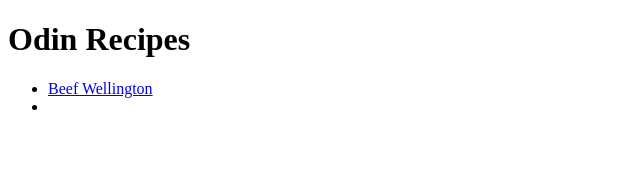
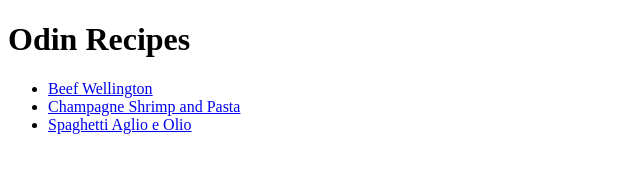
Before and after one commit to A-i-k-a/odin-recipes, a plain HTML site: page index.html in a window 1280 px wide. Shown: the whole page, without its empty margins (0-640 px from the left). Drawn offline with Linux system fonts and the light colour scheme.

Commit message:
delete " in a element of shrimp and pasta add the text for the a element of shrimp and pasta add a list item leading to aglio olio recipe
this fix the syntax error which root from the excess " and update the list of recipes

```diff
--- a/index.html
+++ b/index.html
@@ -8,7 +8,8 @@
         <h1>Odin Recipes</h1>
         <ul>
             <li><a href="./recipes/beefwellington.html">Beef Wellington</a></li>
-            <li><a href="./recipes/champagneshrimpandpasta.html""></a></li>
+            <li><a href="./recipes/champagneshrimpandpasta.html">Champagne Shrimp and Pasta</a></li>
+            <li><a href="./recipes/spaghettiaglioolio.html">Spaghetti Aglio e Olio</a></li>
         </ul>
     </body>
 </html>
```
